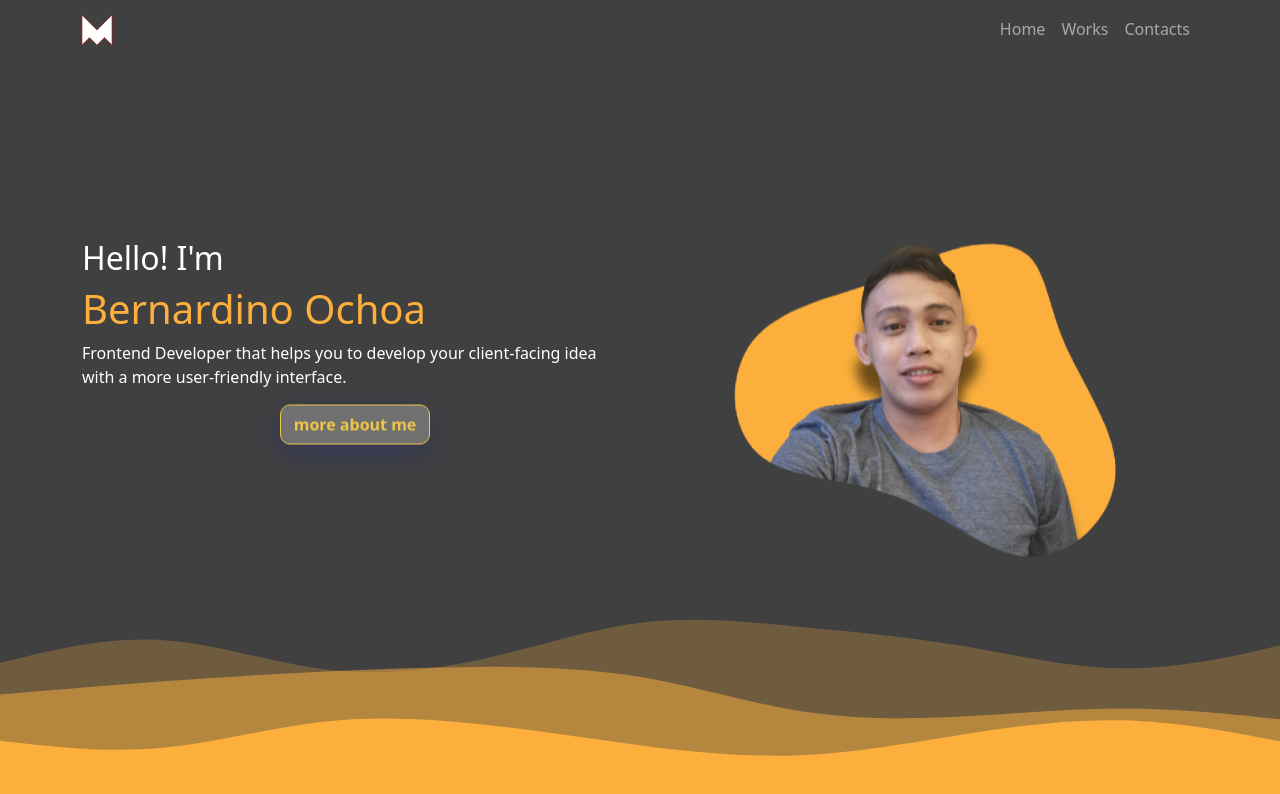
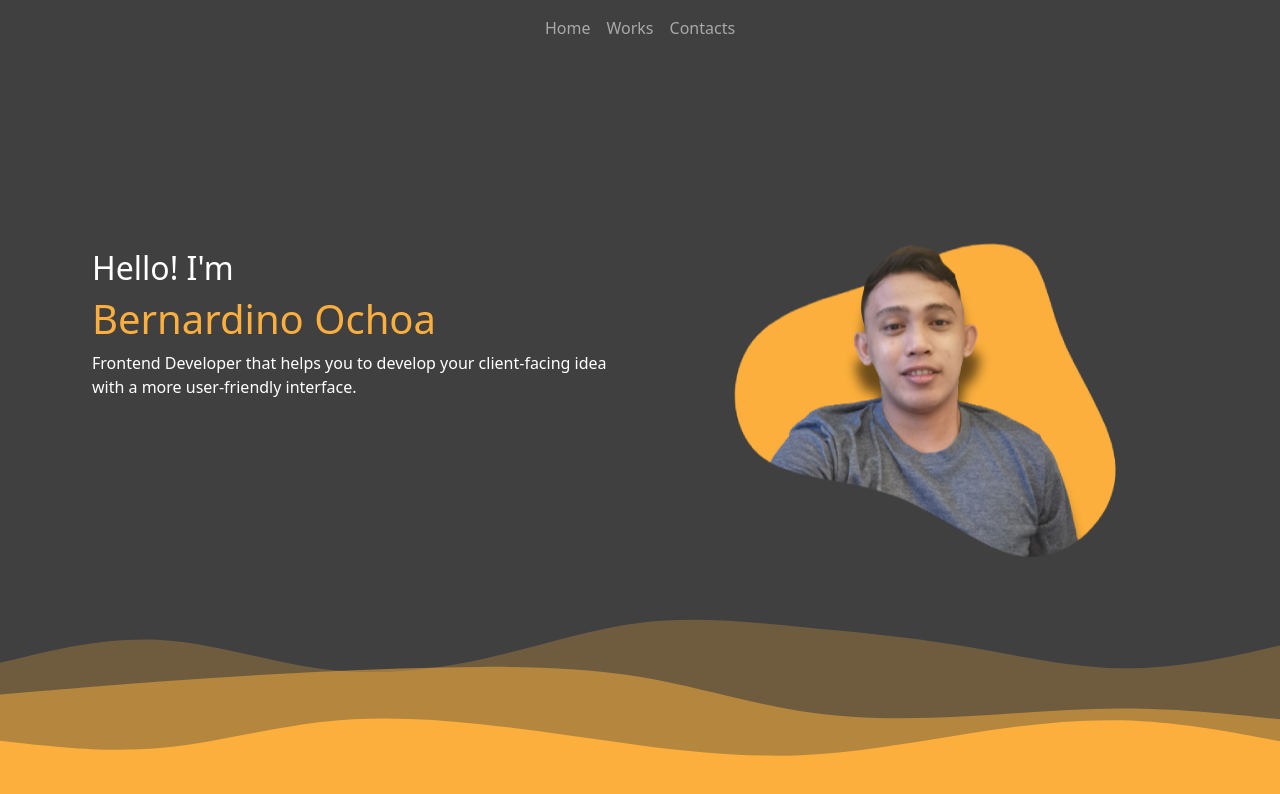
Before and after one commit to ajaxecho3/portfolio, a React (Create React App) app: page / in a window 1280 px wide. Shown: the top 794 px of the page. Built offline with nearby package versions, Linux system fonts and the light colour scheme.

Commit message:
minor change

```diff
--- a/src/features/hero/hero.module.css
+++ b/src/features/hero/hero.module.css
@@ -67,16 +67,36 @@
   height: 40px;
 }
 
-.hero__about_container {
+.hero__profile_img {
+  /* z-index: 1; */
+  pointer-events: none;
+}
+
+.hero__glassmorphism {
   background: rgba(255, 255, 255, 0.25);
   box-shadow: 0 8px 32px 0 rgba(31, 38, 135, 0.37);
   backdrop-filter: blur(4px);
   -webkit-backdrop-filter: blur(4px);
   border-radius: 10px;
   border: 1px solid rgba(255, 255, 255, 0.18);
+}
+
+.hero__about_container {
   width: 100%;
-  min-height: 400px;
+  min-height: 1000px;
   position: absolute;
+}
+.hero__about_init_container {
+  width: 550px;
+  min-height: 100px;
+  position: absolute;
+  padding: 10px;
+}
+
+.hore__closebutton {
+  background-color: transparent;
+  border: none;
+  color: white;
 }
 
 .wave_divider {
--- a/src/features/hero/index.js
+++ b/src/features/hero/index.js
@@ -1,5 +1,5 @@
 import React, { useState } from 'react'
-import { Container, Row, Col } from 'react-bootstrap';
+// import { Container, Row, Col } from 'react-bootstrap';
 import style from './hero.module.css';
 import profile from '../../assets/pictures/profile.png'
 import { AnimatePresence, motion } from 'framer-motion';
@@ -7,50 +7,63 @@ import { AnimatePresence, motion } from 'framer-motion';
 
 export default function Hero(props) {
   const [showShowAbout, setShowAbout] = useState(false)
+  const container = {
+    hidden: { x: -700, opacity: 0 },
+    visible: {
+      x: 0,
+      opacity: 1
+    }
+  };
   return (
-    <div id={props.id} className={style.hero__container}>
-      <Container>
-        <div className={`${style.hero__content} position-relative`} >
-          <div className='position-relative top-50 start-50 translate-middle'>
-            <Row>
-              <Col sm={6}>
-                <Row><h2 >Hello! I'm</h2></Row>
-                <Row><h1 style={{ color: "#FCAF3C" }}> Bernardino Ochoa</h1></Row>
-                <Row><p> Frontend Developer that helps you to develop your client-facing idea with a more user-friendly interface.</p></Row>
-                <Row>
-                  <Col sm={12} className=" d-flex justify-content-center">
-                    <motion.button
+    <motion.div id={props.id} className={style.hero__container}>
+      <motion.div className={`container`}>
+        <motion.div className={`${style.hero__content} position-relative`} >
+          <motion.div className='position-relative top-50 start-50 translate-middle'>
+            <motion.div className={`row`}>
+              <motion.div className={`col`} >
+                <motion.div
+                  variants={container}
+                  initial="hidden"
+                  animate="visible"
+                  // whileHover={{ scale: 1.1 }}
+                  // whileTap={{ scale: 0.9 }}
                   layoutId={1}
-                      onClick={() => setShowAbout(true)}
-                      className={style.hero__about_btn}
-                      whileHover={{ scale: 1.1 }}
-                      whileTap={{ scale: 0.9 }}>
-                      more about me
-                    </motion.button>
-                  </Col>
+                  className={`${style.hero__about_init_container}`}
+                  onClick={() => setShowAbout(true)} >
+                  <motion.div className='row'>
+                    <motion.h2 >Hello! I'm</motion.h2>
+                  </motion.div>
+                  <motion.div className='row'>
+                    <motion.h1 style={{ color: "#FCAF3C" }}> Bernardino Ochoa</motion.h1></motion.div>
+                  <motion.div className='row'>
+                    <motion.p> Frontend Developer that helps you to develop your client-facing idea with a more user-friendly interface.</motion.p>
+                  </motion.div>
+                </motion.div>
+
+              </motion.div>
+              <motion.div className=" col d-flex justify-content-center">
+                <motion.img src={profile} alt="profile" className={`${style.hero__profile_img} img-fluid`} />
+              </motion.div>
               <AnimatePresence>
                 {
                   showShowAbout && (
-                        <motion.div layoutId={1} className={style.hero__about_container}>
-                          <motion.div className={style.about__header}>
-                            <motion.h1 className='position-absolute top-50 start-50 translate-middle'>
-                              coming soon....
-                            </motion.h1>
+                    <motion.div layoutId={1} className={`${style.hero__about_container} ${style.hero__glassmorphism} clearfix`}>
+                      <motion.div className={`${style.about__header} row`}>
+                        <motion.div className='col-6'></motion.div>
+                        <motion.div className='col-6 p-2'><motion.button className={`${style.hore__closebutton} float-end`} onClick={() => setShowAbout(false)}>Close</motion.button></motion.div>
+                      </motion.div>
+                      <motion.div>
+                        <motion.h1>Coming soon....</motion.h1>
                       </motion.div>
                     </motion.div>
                   )
                 }
               </AnimatePresence>
-                </Row>
-              </Col>
-              <Col sm={6} className=" d-flex justify-content-center">
-                <img src={profile} alt="profile" className='img-fluid' />
-              </Col>
-            </Row>
-          </div>
-        </div>
+            </motion.div>
+          </motion.div>
+        </motion.div>
 
-      </Container>
+      </motion.div>
       <div className={style.wave_divider}>
         <motion.svg data-name="Layer 1"
           viewBox="0 0 900 600"
@@ -113,8 +126,7 @@ export default function Hero(props) {
           >
           </motion.path>
         </motion.svg>
-
       </div>
-    </div>
+    </motion.div>
   )
 }
--- a/src/features/navigation/index.js
+++ b/src/features/navigation/index.js
@@ -16,7 +16,7 @@ export default function Navigation() {
   return (
     <Navbar className='navbar fixed-top navbar-expand-lg navbar-dark ' collapseOnSelect >
       <Container>
-        <Navbar.Brand href="#Home">
+        {/* <Navbar.Brand href="#Home">
           <motion.svg
             xmlns="http://www.w3.org/2000/svg"
             viewBox="0 0 100 100"
@@ -33,9 +33,9 @@ export default function Navigation() {
               }}
             />
           </motion.svg>
-        </Navbar.Brand>
+        </Navbar.Brand> */}
         <Navbar.Toggle aria-controls="responsive-navbar-nav" />
-        <Navbar.Collapse id="responsive-navbar-nav" className="justify-content-end">
+        <Navbar.Collapse id="responsive-navbar-nav" className="justify-content-center">
           <Nav>
             <Nav.Link href="#Home">Home</Nav.Link>
             <Nav.Link href="#Works">Works</Nav.Link>
```
Lines whose indentation alone changed are shown as unchanged.
